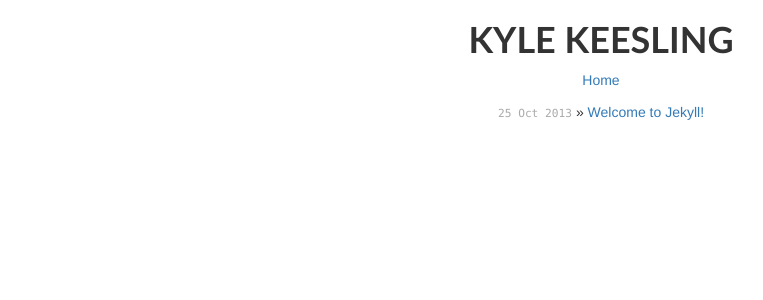
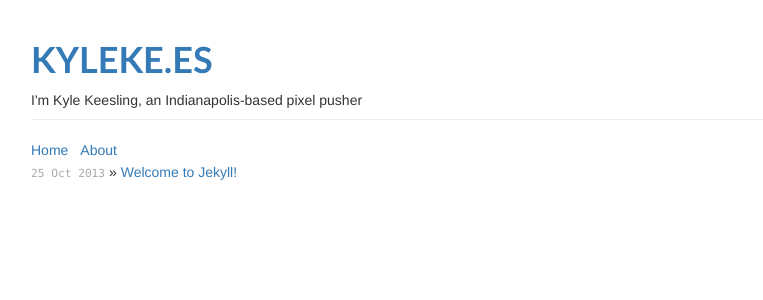
Before and after one commit to kylekeesling/kylekees, a Jekyll site: the page built from index.html, in a window 1280 px wide. Shown: the top 300 px of the page, without its empty margins (39-802 px from the left). Built offline with Jekyll 4.4.1, drawn with Linux system fonts in a browser that asks for light colours; nearby versions of some CDN libraries; Markdown is read by kramdown in place of the engine named in the settings; the list of posts is cut into pages by our own code.

Commit message:
stubbed in about page

```diff
--- a/_includes/header.html
+++ b/_includes/header.html
@@ -21,12 +21,18 @@
   </head>
   <body>
 
-  <div class="container">
-    <h1 style="font-family: Futura, 'Trebuchet MS', Arial, sans-serif; font-weight: bold;">KYLE KEESLING</h1>
-  </div>
+  <header class="container">
 
-  <div>
-    <ul>
-      <li><a href="/">Home</a></li>
-    </ul>
-  </div>
+    <div class="page-header">
+      <a href="/"><h1 style="font-family: Futura, 'Trebuchet MS', Arial, sans-serif; font-weight: bold;" class="page-heading">KYLEKE.ES</h1></a>
+      <span>I'm Kyle Keesling, an Indianapolis-based pixel pusher</span>
+    </div>
+
+    <div>
+      <ul class="mainNavigation">
+        <li><a href="/">Home</a></li>
+        <li><a href="/about">About</a></li>
+      </ul>
+    </div>
+
+  </header>
--- a/css/main.css
+++ b/css/main.css
@@ -16,7 +16,7 @@ body {
   background-color: #FFF;
   font: 13.34px Helvetica, Arial, sans-serif;
   font-size: small;
-  text-align: center;
+  /*text-align: center;*/
 }
 
 h1, h2, h3, h4, h5, h6 {
@@ -27,7 +27,11 @@ p { margin: 1em 0; }
 
 a         { color: #00a; }
 a:hover   { color: #000; }
-a:visited { color: #a0a; }
+a:visited { color: #00a; }
+
+.mainNavigation { list-style: none; }
+
+.mainNavigation li { float: left; margin-right: 12px; }
 
 /*****************************************************************************/
 /*
--- a/index.html
+++ b/index.html
@@ -1,6 +1,6 @@
 ---
 layout: default
-title: Ohai
+title: Kyle Keesling - An Indianapolis-based Pixel Pusher
 ---
 
 <div id="home">
```
Also changed, not shown: about/index.html (added, +13 -0 lines).
